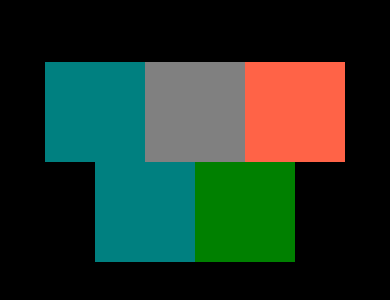
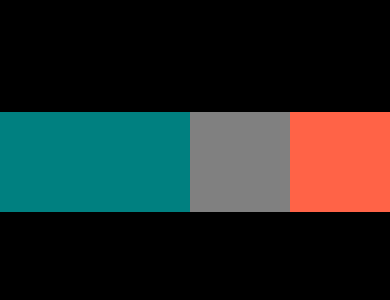
Before and after one commit to crzyzenn/SellIt, a React Native app: screen / in a window 390 px wide. Shown: the part 260-560 px from the top of the page. Built offline with nearby package versions, Linux system fonts and the light colour scheme.

Commit message:
Flexbasis and flexgrow

```diff
--- a/App.js
+++ b/App.js
@@ -21,21 +21,19 @@ export default function App() {
         flexDirection: 'row',
         justifyContent: 'center',
         paddingTop: StatusBar.currentHeight,
-        alignContent: 'center',
-        flexWrap: 'wrap',
+        alignItems: 'center',
       }}
     >
       <View
         style={{
           backgroundColor: 'teal',
-          width: 100,
+          flexBasis: 100, // set width or height based on main axis
+          flexGrow: 1,
           height: 100,
         }}
       />
       <View style={{ backgroundColor: 'gray', width: 100, height: 100 }} />
       <View style={{ backgroundColor: 'tomato', width: 100, height: 100 }} />
-      <View style={{ backgroundColor: 'teal', width: 100, height: 100 }} />
-      <View style={{ backgroundColor: 'green', width: 100, height: 100 }} />
     </View>
   );
 }
```
